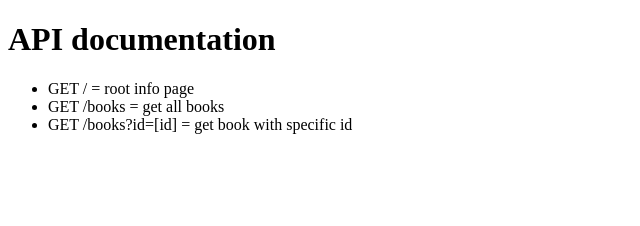
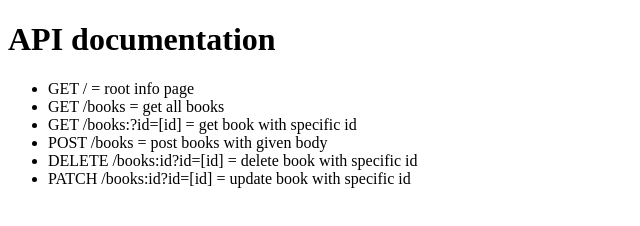
Before and after one commit to EHB-MCT/web2-backend-LieseCordeyn, a website: page public/index.html in a window 1280 px wide. Shown: the whole page, without its empty margins (0-640 px from the left). Drawn offline with Linux system fonts and the light colour scheme.

Commit message:
updated index.html with new requests

```diff
--- a/public/index.html
+++ b/public/index.html
@@ -12,7 +12,10 @@
     <ul>
         <li>GET / = root info page</li>
         <li>GET /books = get all books</li>
-        <li>GET /books?id=[id] = get book with specific id</li>
+        <li>GET /books:?id=[id] = get book with specific id</li>
+        <li>POST /books = post books with given body</li>
+        <li>DELETE /books:id?id=[id] = delete book with specific id</li>
+        <li>PATCH /books:id?id=[id] = update book with specific id</li>
     </ul>
 </body>
 
```
